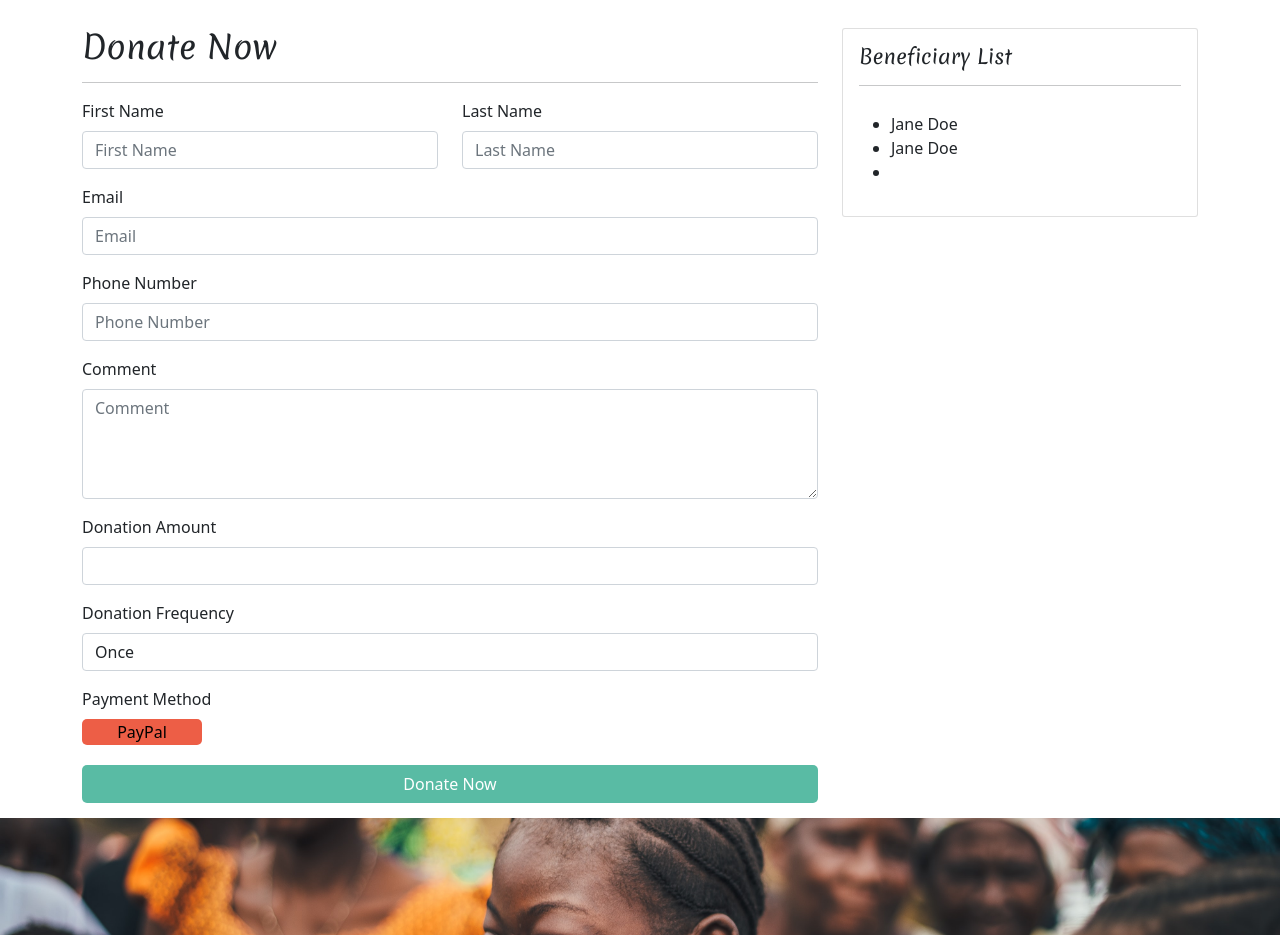
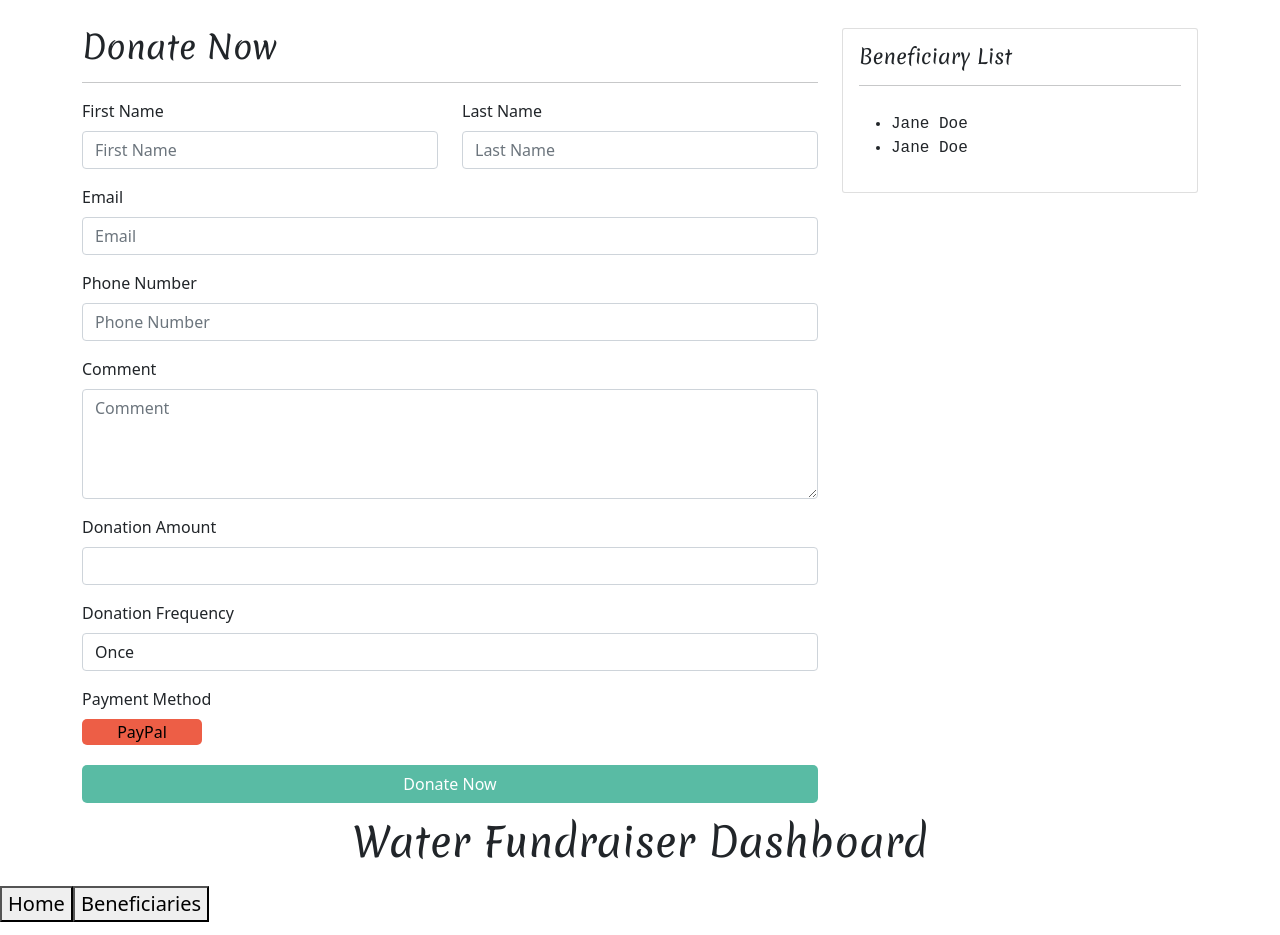
Before and after one commit to Rachelnk/Fund-Flow, an Angular app: page /donate in a window 1280 px wide. Shown: the part 957-1892 px from the top of the page. Built offline with nearby package versions, Linux system fonts and the light colour scheme.

Commit message:
Add charity dashboard.

```diff
--- a/src/app/app.component.html
+++ b/src/app/app.component.html
@@ -2,4 +2,5 @@
 <!-- <app-contact></app-contact>
 
 <app-donate></app-donate> -->
-<app-charities></app-charities>
+<!-- <app-charities></app-charities> -->
+<app-charity-dashboard></app-charity-dashboard>
--- a/src/app/app.module.ts
+++ b/src/app/app.module.ts
@@ -9,6 +9,7 @@ import { CharitiesComponent } from './charities/charities.component';
 import { DonateComponent } from './donate/donate.component';
 import { DonateFormComponent } from './donate-form/donate-form.component';
 import { RouterModule } from '@angular/router';
+import { CharityDashboardComponent } from './charity-dashboard/charity-dashboard.component';
 
 @NgModule({
   declarations: [
@@ -17,7 +18,8 @@ import { RouterModule } from '@angular/router';
     ContactFormComponent,
     CharitiesComponent,
     DonateComponent,
-    DonateFormComponent
+    DonateFormComponent,
+    CharityDashboardComponent
   ],
   imports: [
     BrowserModule,
--- /dev/null
+++ b/src/app/charity-dashboard/charity-dashboard.component.html
@@ -0,0 +1,17 @@
+<h1 class="text-center">Water Fundraiser Dashboard</h1>
+
+<!-- Tab links -->
+<div class="tab" style="margin-top:20px ; margin-bottom: 20px;">
+  <button class="tablinks text-center" onclick="openSection(event, 'home')" id="defaultOpen"><span style="font-size:20px ;">Home</span> </button>
+  <button class="tablinks text-center" onclick="openSection(event, 'beneficiaries')"><span style="font-size:20px ;">Beneficiaries</span> </button>
+
+</div>
+<!-- Home tab -->
+<div class="home">
+
+</div>
+
+<!-- Beneficiaries -->
+<div class="beneficiaries">
+
+</div>
--- /dev/null
+++ b/src/app/charity-dashboard/charity-dashboard.component.ts
@@ -0,0 +1,15 @@
+import { Component, OnInit } from '@angular/core';
+
+@Component({
+  selector: 'app-charity-dashboard',
+  templateUrl: './charity-dashboard.component.html',
+  styleUrls: ['./charity-dashboard.component.css']
+})
+export class CharityDashboardComponent implements OnInit {
+
+  constructor() { }
+
+  ngOnInit(): void {
+  }
+
+}
--- a/src/app/donate/donate.component.html
+++ b/src/app/donate/donate.component.html
@@ -47,10 +47,10 @@
             <div class="row">
 
               <div class="col-md-6" style="margin-top:10px;">
-                <ul>
+                <ul style="font-family:monospace;">
+                  <li >Jane Doe</li>
                   <li>Jane Doe</li>
-                  <li>Jane Doe</li>
-                  <li></li>
+
                 </ul>
 
               </div>
```
Also changed, not shown: src/app/charity-dashboard/charity-dashboard.component.css (added), 1 other file (tests, documents, lock files or other folders).
